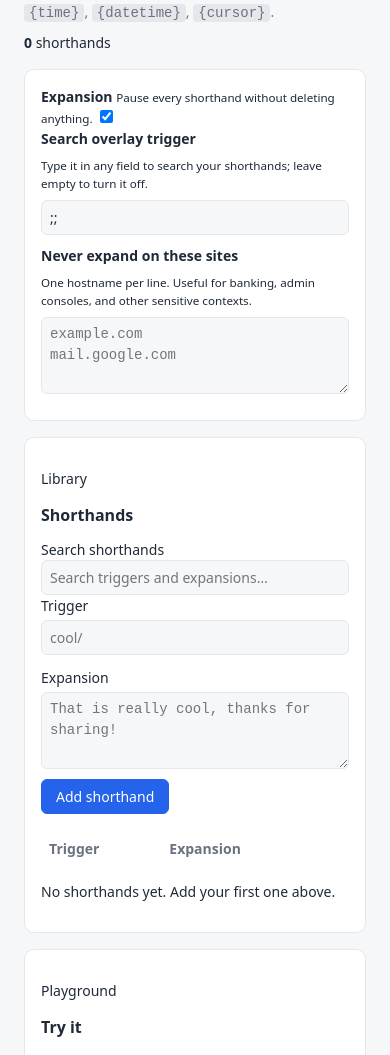
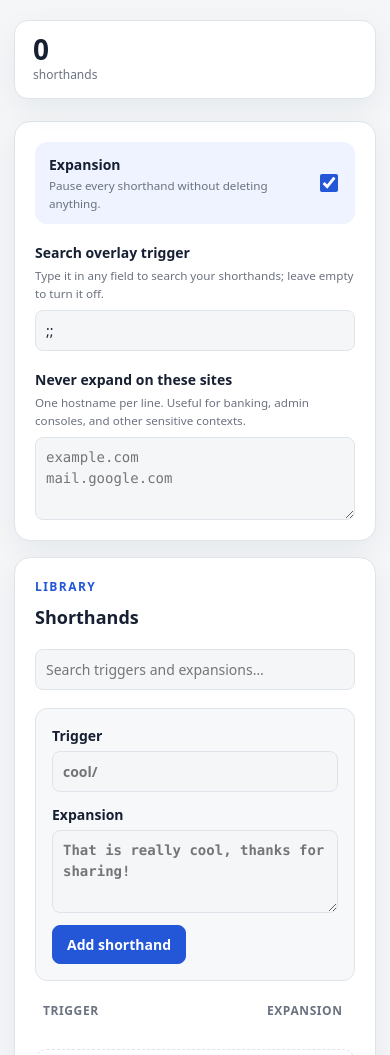
Before and after one commit to Platteration/autocompletele, a browser extension: page chrome-extension/src/options.html in a window 390 px wide. Shown: the part 188-1243 px from the top of the page. Drawn offline with Linux system fonts and the light colour scheme.

Commit message:
Refresh Chrome manager visual design

```diff
--- a/chrome-extension/src/options.css
+++ b/chrome-extension/src/options.css
@@ -1,49 +1,94 @@
 :root {
-  --bg: #f6f7f9; --card: #fff; --text: #1f2937; --muted: #6b7280;
-  --line: #e5e7eb; --accent: #2563eb; --danger: #dc2626;
+  --bg: #f4f6f8; --card: #ffffff; --text: #172033; --muted: #6b7280;
+  --line: #dfe4ea; --accent: #2357d7; --accent-soft: #eef3ff; --danger: #c92a2a;
+  --success: #16794b; --shadow: 0 10px 30px rgba(23, 32, 51, .06);
 }
 @media (prefers-color-scheme: dark) {
-  :root { --bg: #111827; --card: #1f2937; --text: #f3f4f6; --muted: #9ca3af; --line: #374151; }
+  :root {
+    --bg: #0d1320; --card: #151d2c; --text: #eef2f7; --muted: #9aa6b2;
+    --line: #2b3648; --accent: #7da2ff; --accent-soft: #1d2a46; --danger: #ff7b7b;
+    --success: #6ed8a7; --shadow: none;
+  }
 }
 * { box-sizing: border-box; }
 body {
-  margin: 0; padding: 24px; background: var(--bg); color: var(--text);
-  font: 14px/1.5 system-ui, -apple-system, "Segoe UI", sans-serif; max-width: 860px;
+  margin: 0 auto; padding: 32px 24px 56px; background: var(--bg); color: var(--text);
+  font: 14px/1.5 system-ui, -apple-system, "Segoe UI", sans-serif; max-width: 980px;
 }
-h1 { margin: 0 0 4px; font-size: 22px; }
-h2 { margin: 0 0 12px; font-size: 16px; }
-.hint { color: var(--muted); margin: 0 0 8px; }
-code { background: var(--line); padding: 1px 5px; border-radius: 4px; }
-.card { background: var(--card); border: 1px solid var(--line); border-radius: 10px; padding: 16px; margin: 16px 0; }
-.row { display: flex; gap: 8px; align-items: center; margin-bottom: 10px; }
+h1 { margin: 0; font-size: clamp(28px, 4vw, 42px); line-height: 1.05; letter-spacing: -.03em; }
+h2 { margin: 0; font-size: 18px; }
+p { margin-top: 0; }
+.hint, small { color: var(--muted); }
+.hint { margin: 6px 0 0; }
+.eyebrow { margin: 0 0 8px; color: var(--accent); font-size: 12px; font-weight: 800; letter-spacing: .12em; text-transform: uppercase; }
+code { background: var(--accent-soft); padding: 2px 6px; border-radius: 5px; }
+.hero { display: grid; grid-template-columns: 1fr auto; gap: 24px; align-items: end; margin-bottom: 22px; }
+.hero .hint { max-width: 760px; font-size: 15px; }
+.hero-status { min-width: 118px; padding: 14px 18px; border: 1px solid var(--line); border-radius: 14px; background: var(--card); box-shadow: var(--shadow); text-align: center; }
+.hero-status strong { display: block; font-size: 28px; line-height: 1; }
+.hero-status span { color: var(--muted); font-size: 12px; }
+.card { background: var(--card); border: 1px solid var(--line); border-radius: 16px; padding: 20px; margin: 16px 0; box-shadow: var(--shadow); }
+.settings-grid { display: grid; grid-template-columns: 1fr 1fr; gap: 18px; }
+.span-2 { grid-column: 1 / -1; }
+.row { display: flex; gap: 8px; align-items: center; margin: 0; }
 .row.column { flex-direction: column; align-items: stretch; }
+.row.column small { margin-top: -4px; }
+.toggle-row { display: flex; justify-content: space-between; gap: 20px; align-items: center; padding: 12px 14px; background: var(--accent-soft); border-radius: 12px; }
+.toggle-row span { display: flex; flex-direction: column; gap: 2px; }
+.toggle-row input { width: 20px; height: 20px; accent-color: var(--accent); }
+.section-heading { display: flex; justify-content: space-between; gap: 18px; align-items: center; }
+.search-box { width: min(360px, 45%); }
+.editor-panel { margin-top: 18px; padding: 16px; border: 1px solid var(--line); border-radius: 12px; background: color-mix(in srgb, var(--bg) 70%, transparent); }
 .fields { display: grid; grid-template-columns: 1fr 3fr; gap: 12px; }
-.fields label { display: flex; flex-direction: column; gap: 4px; }
+.fields label { display: flex; flex-direction: column; gap: 5px; font-weight: 650; }
 input[type=text], textarea {
-  font: inherit; padding: 6px 8px; border: 1px solid var(--line); border-radius: 6px;
-  background: var(--bg); color: var(--text); width: 100%;
+  font: inherit; padding: 9px 10px; border: 1px solid var(--line); border-radius: 8px;
+  background: var(--bg); color: var(--text); width: 100%; outline: none;
 }
-textarea { resize: vertical; font-family: ui-monospace, monospace; }
-.actions { display: flex; gap: 8px; align-items: center; margin-top: 10px; }
+input[type=text]:focus, textarea:focus { border-color: var(--accent); box-shadow: 0 0 0 3px color-mix(in srgb, var(--accent) 16%, transparent); }
+textarea { resize: vertical; font-family: ui-monospace, SFMono-Regular, Menlo, Consolas, monospace; }
+.actions { display: flex; gap: 8px; align-items: center; flex-wrap: wrap; margin-top: 12px; }
+.actions.compact { margin-top: 0; justify-content: flex-end; }
 button {
-  font: inherit; padding: 6px 14px; border-radius: 6px; border: 1px solid var(--accent);
+  font: inherit; font-weight: 650; padding: 8px 14px; border-radius: 8px; border: 1px solid var(--accent);
   background: var(--accent); color: #fff; cursor: pointer;
 }
-button.secondary, #cancelBtn, #importBtn { background: transparent; color: var(--accent); }
+button:hover { filter: brightness(.97); }
+button.secondary, #cancelBtn { background: transparent; color: var(--accent); }
+button.ghost { background: transparent; color: var(--muted); border-color: var(--line); }
 button.danger { background: transparent; color: var(--danger); border-color: var(--danger); }
-button.small { padding: 2px 8px; font-size: 12px; }
-.msg { color: var(--muted); }
+button.small { padding: 4px 9px; font-size: 12px; }
+.msg { color: var(--success); min-height: 1.5em; display: inline-block; }
 .msg.error { color: var(--danger); }
-table { width: 100%; border-collapse: collapse; margin-top: 16px; }
-th, td { text-align: left; padding: 8px; border-top: 1px solid var(--line); vertical-align: top; }
-th { color: var(--muted); font-weight: 600; border-top: none; }
-td.trigger { font-family: ui-monospace, monospace; white-space: nowrap; }
+.table-wrap { overflow-x: auto; margin-top: 10px; }
+table { width: 100%; border-collapse: collapse; min-width: 560px; }
+th, td { text-align: left; padding: 11px 8px; border-top: 1px solid var(--line); vertical-align: top; }
+th { color: var(--muted); font-weight: 650; border-top: none; font-size: 12px; text-transform: uppercase; letter-spacing: .05em; }
+td.trigger { font-family: ui-monospace, SFMono-Regular, Menlo, monospace; white-space: nowrap; font-weight: 700; }
 td.expansion { white-space: pre-wrap; word-break: break-word; }
 td.buttons { white-space: nowrap; text-align: right; }
-.search { margin: 16px 0 0; }
-.warning {
-  display: block; margin-top: 4px; font-size: 12px; color: #b45309;
+.warning { display: block; margin-top: 5px; font-size: 12px; color: #b36b00; }
+@media (prefers-color-scheme: dark) { .warning { color: #ffd166; } }
+tr.has-warning td.trigger::after { content: " ⚠"; color: #b36b00; }
+.empty-state { margin: 18px 0 2px; padding: 20px; border: 1px dashed var(--line); border-radius: 12px; color: var(--muted); text-align: center; }
+.try-card { display: grid; grid-template-columns: minmax(180px, .7fr) 1.3fr; gap: 20px; align-items: start; }
+.import-preview { margin-top: 16px; padding: 16px; border: 1px solid var(--accent); border-radius: 12px; background: var(--accent-soft); }
+.preview-heading { display: flex; justify-content: space-between; gap: 12px; align-items: start; }
+.preview-stats { display: grid; grid-template-columns: repeat(3, 1fr); gap: 8px; margin: 14px 0; }
+.preview-stats div { padding: 12px; border-radius: 10px; background: var(--card); border: 1px solid var(--line); }
+.preview-stats strong { display: block; font-size: 22px; }
+.preview-stats span { color: var(--muted); font-size: 12px; }
+.update-preview { margin-top: 10px; }
+.preview-label { margin-bottom: 4px; font-weight: 700; }
+.update-preview ul { margin: 0; padding-left: 20px; }
+.sr-only { position: absolute; width: 1px; height: 1px; padding: 0; margin: -1px; overflow: hidden; clip: rect(0, 0, 0, 0); white-space: nowrap; border: 0; }
+@media (max-width: 700px) {
+  body { padding: 20px 14px 40px; }
+  .hero, .settings-grid, .try-card { grid-template-columns: 1fr; }
+  .hero-status { text-align: left; }
+  .span-2 { grid-column: auto; }
+  .section-heading { align-items: stretch; flex-direction: column; }
+  .search-box { width: 100%; }
+  .fields { grid-template-columns: 1fr; }
+  .actions.compact { justify-content: flex-start; }
 }
-@media (prefers-color-scheme: dark) { .warning { color: #fbbf24; } }
-tr.has-warning td.trigger::after { content: " ⚠"; color: #b45309; }
-@media (max-width: 600px) { .fields { grid-template-columns: 1fr; } }
```
